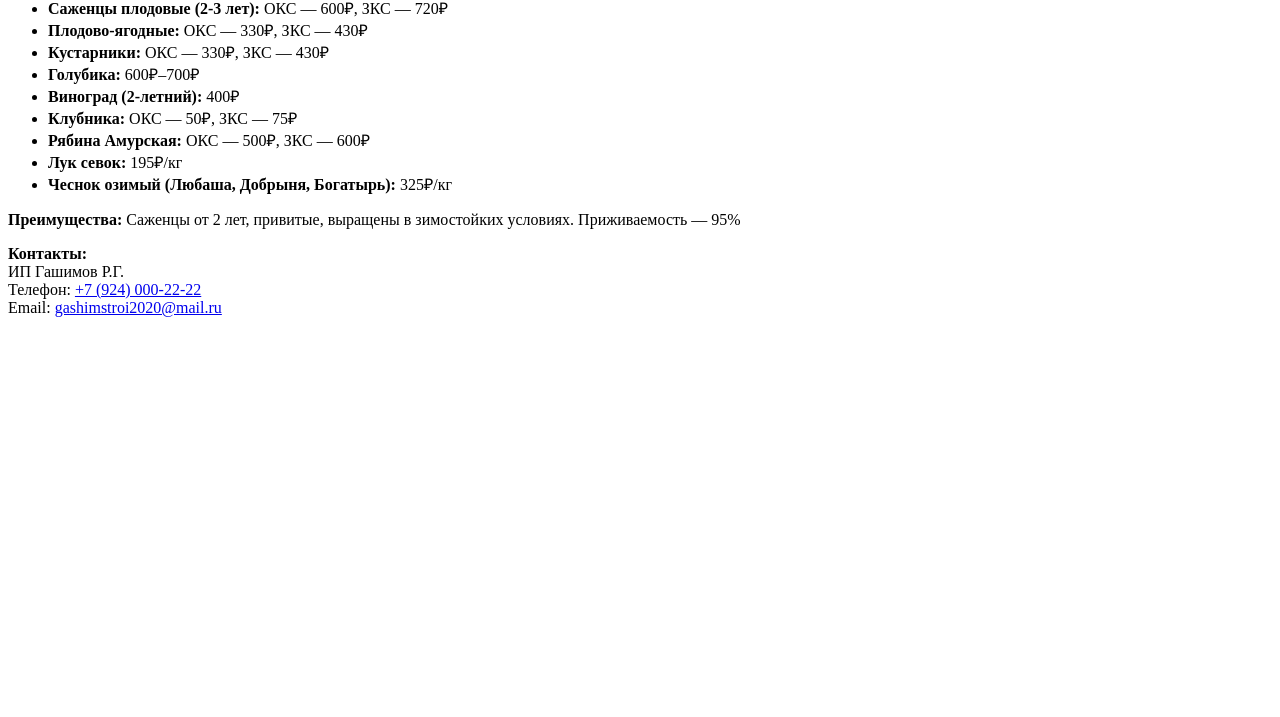
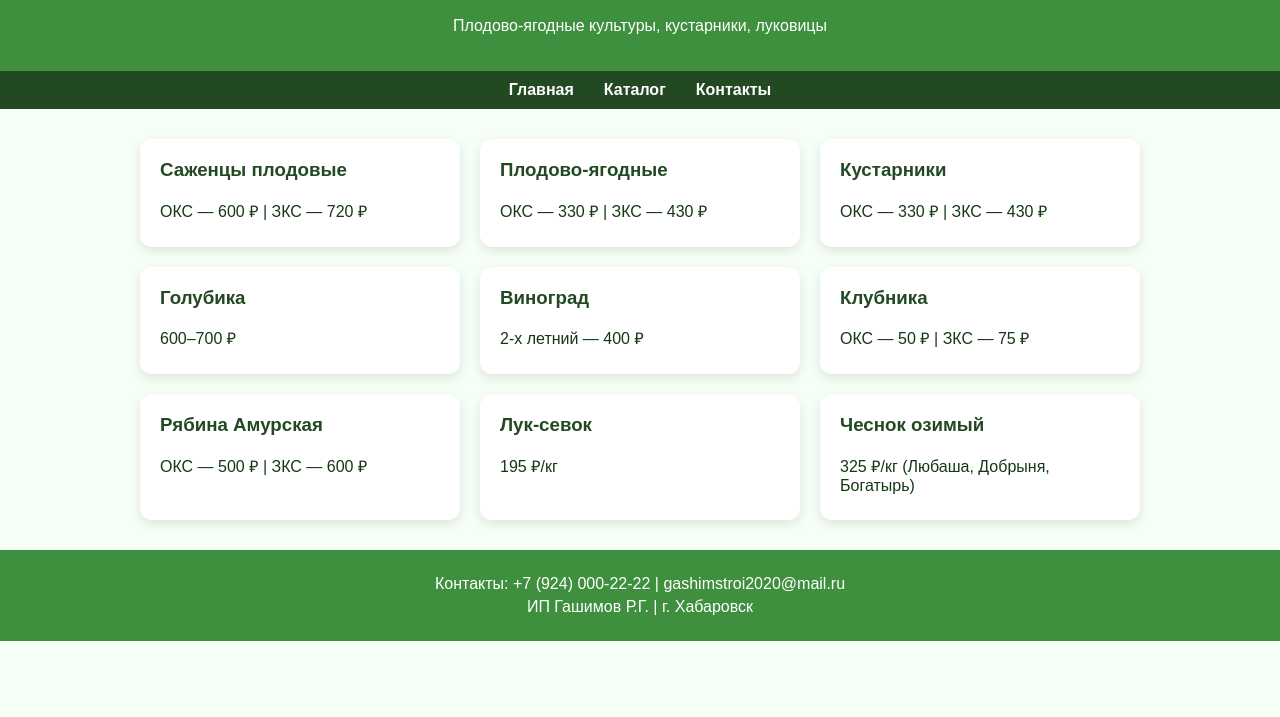
Before and after one commit to Alina7373673/green1, a plain HTML site: page catalog.html in a window 1280 px wide. Shown: the part 83-800 px from the top of the page. Drawn offline with Linux system fonts and the light colour scheme.

Commit message:
Add files via upload

```diff
--- a/catalog.html
+++ b/catalog.html
@@ -1,23 +1,49 @@
 <!DOCTYPE html>
 <html lang="ru">
-<head><meta charset="UTF-8"><title>Каталог</title></head>
+<head>
+  <meta charset="UTF-8">
+  <title>Каталог — Зеленые мечты</title>
+  <meta name="viewport" content="width=device-width, initial-scale=1.0">
+  <style>
+    body { font-family: sans-serif; margin: 0; background: #f5fff5; color: #143814; }
+    header, footer { background: #3e8f3e; color: white; padding: 20px; text-align: center; }
+    nav { background: #234923; display: flex; justify-content: center; padding: 10px; }
+    nav a { color: #fff; margin: 0 15px; text-decoration: none; font-weight: bold; }
+    nav a:hover { text-decoration: underline; }
+    .container { display: flex; flex-wrap: wrap; justify-content: center; padding: 30px; gap: 20px; }
+    .item { background: white; border-radius: 12px; box-shadow: 0 4px 12px rgba(0,0,0,0.1); width: 280px; padding: 20px; }
+    .item h3 { color: #234923; margin-top: 0; }
+    .item p { margin: 5px 0; }
+    footer p { margin: 5px; }
+  </style>
+</head>
 <body>
-  <h1>Каталог «Зеленые мечты»</h1>
-  <ul>
-    <li><b>Саженцы плодовые (2-3 лет):</b> ОКС — 600₽, ЗКС — 720₽</li>
-    <li><b>Плодово-ягодные:</b> ОКС — 330₽, ЗКС — 430₽</li>
-    <li><b>Кустарники:</b> ОКС — 330₽, ЗКС — 430₽</li>
-    <li><b>Голубика:</b> 600₽–700₽</li>
-    <li><b>Виноград (2-летний):</b> 400₽</li>
-    <li><b>Клубника:</b> ОКС — 50₽, ЗКС — 75₽</li>
-    <li><b>Рябина Амурская:</b> ОКС — 500₽, ЗКС — 600₽</li>
-    <li><b>Лук севок:</b> 195₽/кг</li>
-    <li><b>Чеснок озимый (Любаша, Добрыня, Богатырь):</b> 325₽/кг</li>
-  </ul>
-  <p><b>Преимущества:</b> Саженцы от 2 лет, привитые, выращены в зимостойких условиях. Приживаемость — 95%</p>
-  <p><b>Контакты:</b><br>
-  ИП Гашимов Р.Г.<br>
-  Телефон: <a href="tel:+79240002222">+7 (924) 000-22-22</a><br>
-  Email: <a href="mailto:gashimstroi2020@mail.ru">gashimstroi2020@mail.ru</a></p>
+  <header>
+    <h1>Каталог</h1>
+    <p>Плодово-ягодные культуры, кустарники, луковицы</p>
+  </header>
+
+  <nav>
+    <a href="index.html">Главная</a>
+    <a href="catalog.html">Каталог</a>
+    <a href="#contacts">Контакты</a>
+  </nav>
+
+  <div class="container">
+    <div class="item"><h3>Саженцы плодовые</h3><p>ОКС — 600 ₽ | ЗКС — 720 ₽</p></div>
+    <div class="item"><h3>Плодово-ягодные</h3><p>ОКС — 330 ₽ | ЗКС — 430 ₽</p></div>
+    <div class="item"><h3>Кустарники</h3><p>ОКС — 330 ₽ | ЗКС — 430 ₽</p></div>
+    <div class="item"><h3>Голубика</h3><p>600–700 ₽</p></div>
+    <div class="item"><h3>Виноград</h3><p>2-х летний — 400 ₽</p></div>
+    <div class="item"><h3>Клубника</h3><p>ОКС — 50 ₽ | ЗКС — 75 ₽</p></div>
+    <div class="item"><h3>Рябина Амурская</h3><p>ОКС — 500 ₽ | ЗКС — 600 ₽</p></div>
+    <div class="item"><h3>Лук-севок</h3><p>195 ₽/кг</p></div>
+    <div class="item"><h3>Чеснок озимый</h3><p>325 ₽/кг (Любаша, Добрыня, Богатырь)</p></div>
+  </div>
+
+  <footer id="contacts">
+    <p>Контакты: +7 (924) 000-22-22 | gashimstroi2020@mail.ru</p>
+    <p>ИП Гашимов Р.Г. | г. Хабаровск</p>
+  </footer>
 </body>
 </html>
```
Also changed, not shown: index.html (+46 -3 lines).
